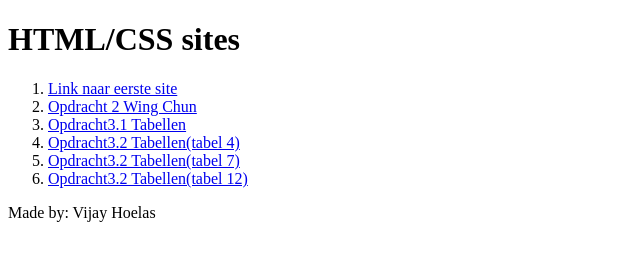
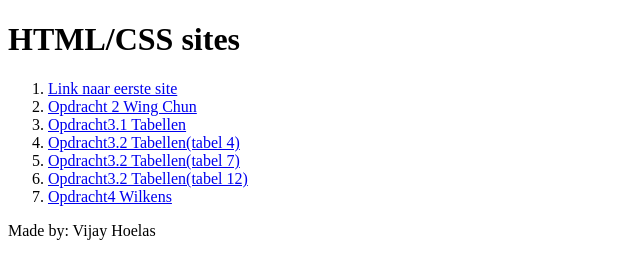
Before and after one commit to vijay-23/HTML-CSS-Vijay, a plain HTML site: page index.html in a window 1280 px wide. Shown: the whole page, without its empty margins (0-640 px from the left). Drawn offline with Linux system fonts and the light colour scheme.

Commit message:
Netlify optimization

```diff
--- a/index.html
+++ b/index.html
@@ -13,6 +13,7 @@
 <li><a href="classroomOpdracht3/Opdracht3.2Tabellen.html">Opdracht3.2 Tabellen(tabel 4)</a></li>
 <li><a href="classroomOpdracht3/Opdracht3.2Tabel7.html">Opdracht3.2 Tabellen(tabel 7)</a></li>
 <li><a href="classroomOpdracht3/Opdracht3.2Tabellen12.html">Opdracht3.2 Tabellen(tabel 12)</a></li>
+<li><a href="classroomOpdracht4/Opdracht4Wilkens.html">Opdracht4 Wilkens</a></li>
 </ol>
 <p>Made by: Vijay Hoelas</p>
 </body>
```
